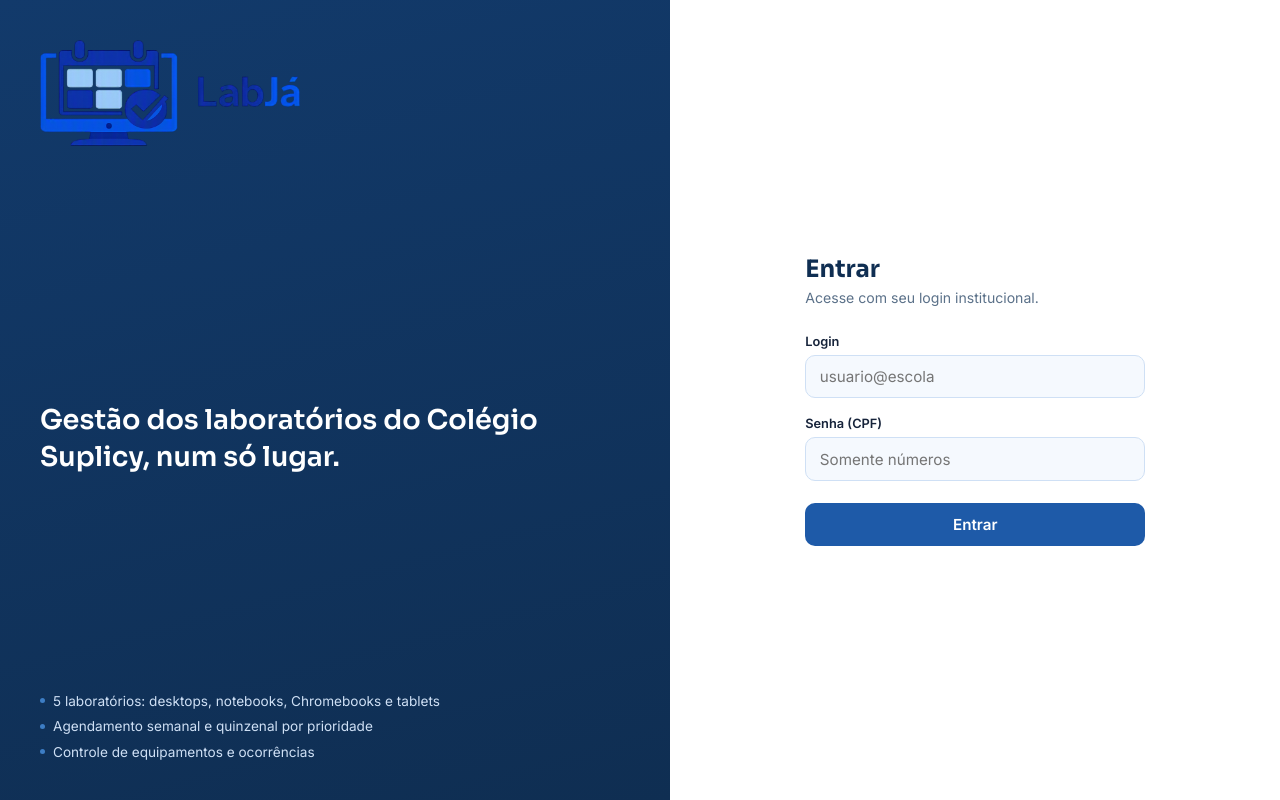
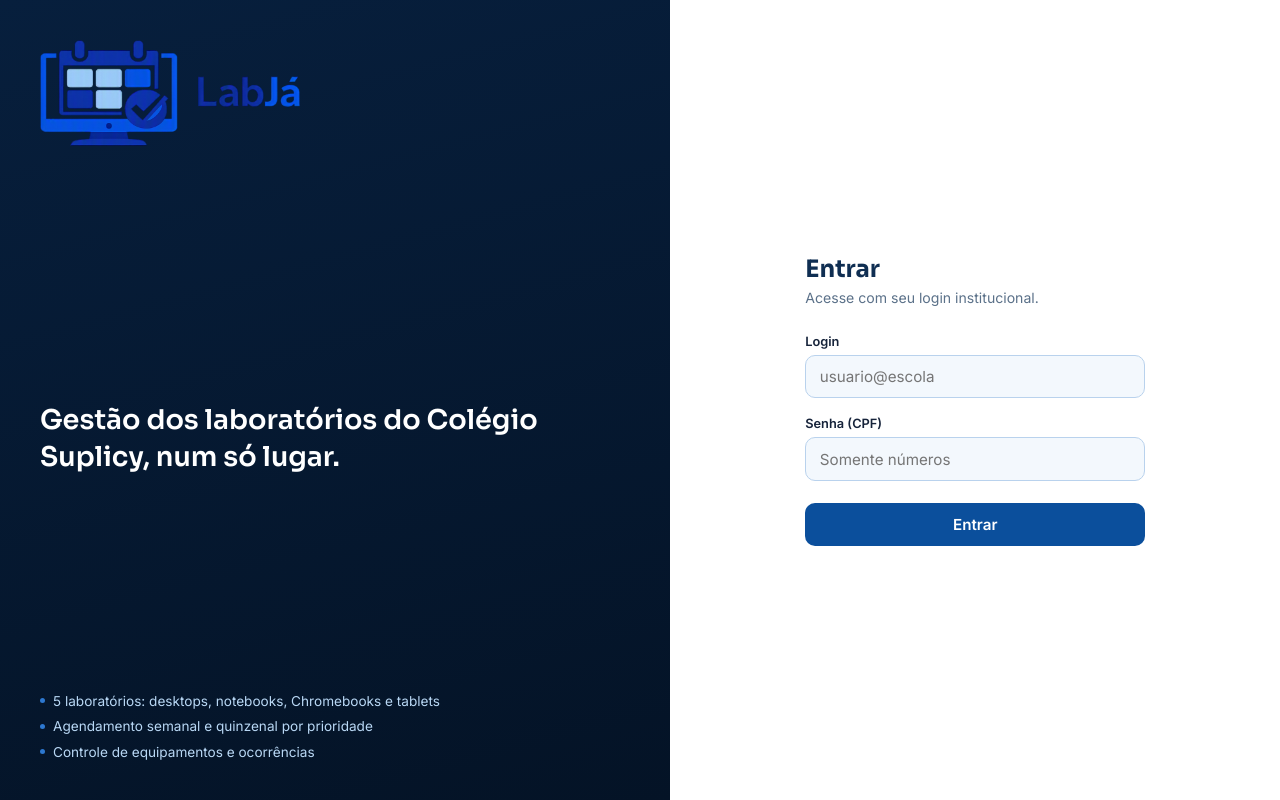
Before and after one commit to dornopectus/labja, a React (Vite) app: page / in a window 1280 px wide. Built offline with nearby package versions, Linux system fonts and the light colour scheme; no server answers.

Commit message:
Update Login.css

```diff
--- a/src/pages/Login.css
+++ b/src/pages/Login.css
@@ -5,7 +5,7 @@
 }
 
 .login-lado-marca {
-  background: linear-gradient(165deg, var(--azul-800), var(--azul-900));
+  background: linear-gradient(165deg, #071f3d, #041326);
   color: var(--branco);
   display: flex;
   flex-direction: column;
@@ -40,7 +40,7 @@
   padding: 0;
   margin: 0;
   font-size: 0.85rem;
-  color: var(--azul-200);
+  color: #b9d8f5;
 }
 
 .login-lado-marca-lista li {
@@ -54,7 +54,7 @@
   width: 5px;
   height: 5px;
   border-radius: 50%;
-  background: var(--azul-500);
+  background: #2d78d0;
   flex-shrink: 0;
 }
 
@@ -103,16 +103,16 @@
 .login-campo input {
   padding: 0.7rem 0.85rem;
   border-radius: var(--raio);
-  border: 1px solid var(--azul-200);
+  border: 1px solid #b9d2ed;
   font-size: 0.95rem;
   font-family: var(--fonte-corpo);
-  background: var(--azul-50);
+  background: #f3f8fd;
   transition: border-color 0.15s ease, background 0.15s ease;
 }
 
 .login-campo input:focus {
   outline: none;
-  border-color: var(--azul-500);
+  border-color: #2d78d0;
   background: var(--branco);
 }
 
@@ -130,7 +130,7 @@
   padding: 0.75rem;
   border-radius: var(--raio);
   border: none;
-  background: var(--azul-700);
+  background: #0b4f9c;
   color: var(--branco);
   font-size: 0.95rem;
   font-weight: 600;
@@ -139,11 +139,11 @@
 }
 
 .login-botao:hover {
-  background: var(--azul-800);
+  background: #083b75;
 }
 
 .login-botao:disabled {
-  background: var(--azul-200);
+  background: #b9d2ed;
   cursor: default;
 }
 
```
